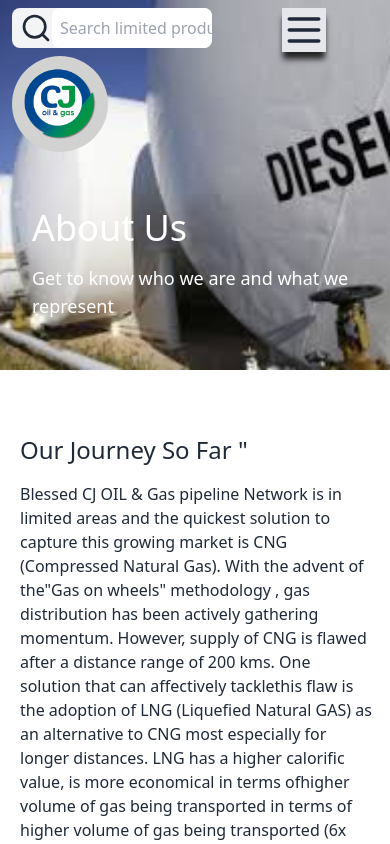
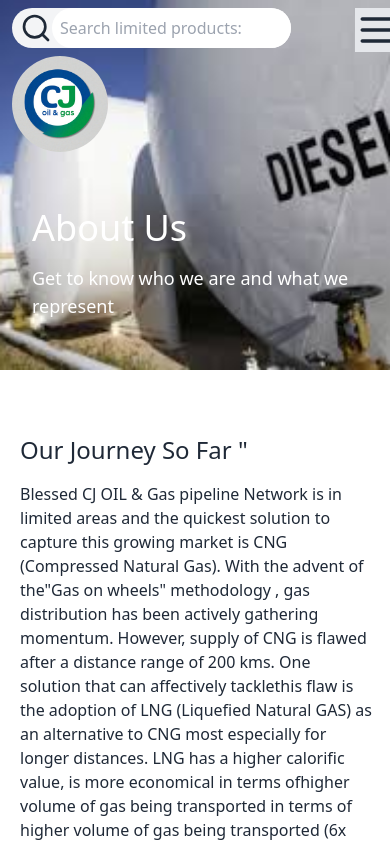
Before and after one commit to Emmanuel9037894958/blessedcj, a React (Vite) app: page /AboutUs in a window 390 px wide. Shown: the top 844 px of the page. Built offline with nearby package versions, Linux system fonts and the light colour scheme.

Commit message:
error changed

```diff
--- a/src/Components/NavBar.tsx
+++ b/src/Components/NavBar.tsx
@@ -15,11 +15,11 @@
 
   return (
     <section className="relative overflow-hidden">
-      <header className={`fixed z-50 flex justify-between pr-16 pt-2 gap-16 w-full extrasix:hidden ${menu && "bg-white"}`}>
+      <header className={`fixed z-50 flex justify-between pr-11 pt-2 gap-16 w-full extrasix:hidden ${menu && "bg-white"}`}>
         <SearchNav  />
         <div>
           <div onClick={menuDropDown} className="">
-            {menu ? <X className="size-11 bg-gray-200 rounded-full" /> : <Menu className="size-11 bg-gray-200 box" />}
+            {menu ? <X className="size-11 bg-gray-200 rounded-full" /> : <Menu className="size-11 bg-gray-200" />}
           </div>
           <div>{menu && <NavList />}</div>
         </div>
--- a/src/Components/SearchNav.tsx
+++ b/src/Components/SearchNav.tsx
@@ -4,9 +4,9 @@
 function SearchNav() {
   return (
     <div>
-        <form className='flex rounded-lg bg-gray-100 ml-3'>
+        <form className='flex rounded-full bg-gray-100 ml-3'>
            <a href=""> <SearchIcon   className='size-8 ml-2 mt-1'/></a>
-            <input type="text"  placeholder='Search limited products:' className='pl-2 w-40 rounded-lg h-10'/>
+            <input type="text"  placeholder='Search limited products:' className='pl-2 w-50 h-10 rounded-full'/>
         </form>
     </div>
   )
--- a/src/Components/WhyChooseUs.tsx
+++ b/src/Components/WhyChooseUs.tsx
@@ -42,11 +42,11 @@
         <img
           src={oilSvg}
           alt=""
-          className="mx-auto w-full h-80 brightness-50 object-cover xl:h-[400px]"
+          className="mx-auto w-full h-[400px] brightness-50 object-cover xl:h-[400px]"
         />
       </div>
       <div className="border-b-8 box">
-        <h1 className="pl-5 text-2xl pr-28 pt-7 pb-5">
+        <h1 className="pl-5 text-lg font-bold pr-28 pt-7 pb-5">
           Reliable Diesel Supply For Every Need
         </h1>
         <p className="pl-5 pr-20 text-xl pb-9">
--- a/src/Components/nav/NavList.tsx
+++ b/src/Components/nav/NavList.tsx
@@ -4,7 +4,7 @@
 function NavList() {
   return (
     <nav>
-        <ul className='flex flex-col gap-6 text-lg pt-7 pr-4 font-bold text-orange-800 pb-6 md:hidden'>
+        <ul className='flex flex-col gap-6 text-lg pt-7 justify-end font-bold text-orange-800 pb-6 md:hidden'>
             <li><Link to="/">Home</Link> </li>
             <li><Link to="/AboutUs">AboutUs</Link> </li>
             <li><Link to="/contact">Contact</Link> </li>
--- a/src/pages/Home.tsx
+++ b/src/pages/Home.tsx
@@ -44,7 +44,7 @@
           <div className="">
         <div className="fixed top-[250px] bottom-52 z-50">
         <a href="https://wa.link/ekmonf">
-        <img src={whatappSvg} alt=""  className="bg-green-800 ml-[400px] mt-[180px] z-50 rounded-full extranine:ml-[270px] extranine:mt-[300px] extraeight:ml-[340px] extraeight:mt-[320px] extrafive:ml-[320px]  extrafive:mt-[370px] box extrapointer:ml-[420px] extra:ml-[470px] extraone:hidden extratwo:ml-[560px] extrapointerone:hidden lg:hidden md:hidden xl:hidden whatapp extrafour:ml-[310px]"/>
+        <img src={whatappSvg} alt=""  className="bg-green-800 ml-[400px] mt-[180px] z-50 rounded-full extranine:ml-[270px] extranine:mt-[300px] extraeight:ml-[300px] extraeight:mt-[320px] extrafive:ml-[320px]  extrafive:mt-[370px] box extrapointer:ml-[420px] extra:ml-[470px] extraone:hidden extratwo:ml-[560px] extrapointerone:hidden lg:hidden md:hidden xl:hidden whatapp extrafour:ml-[310px]"/>
         </a>
           </div>
 
```
